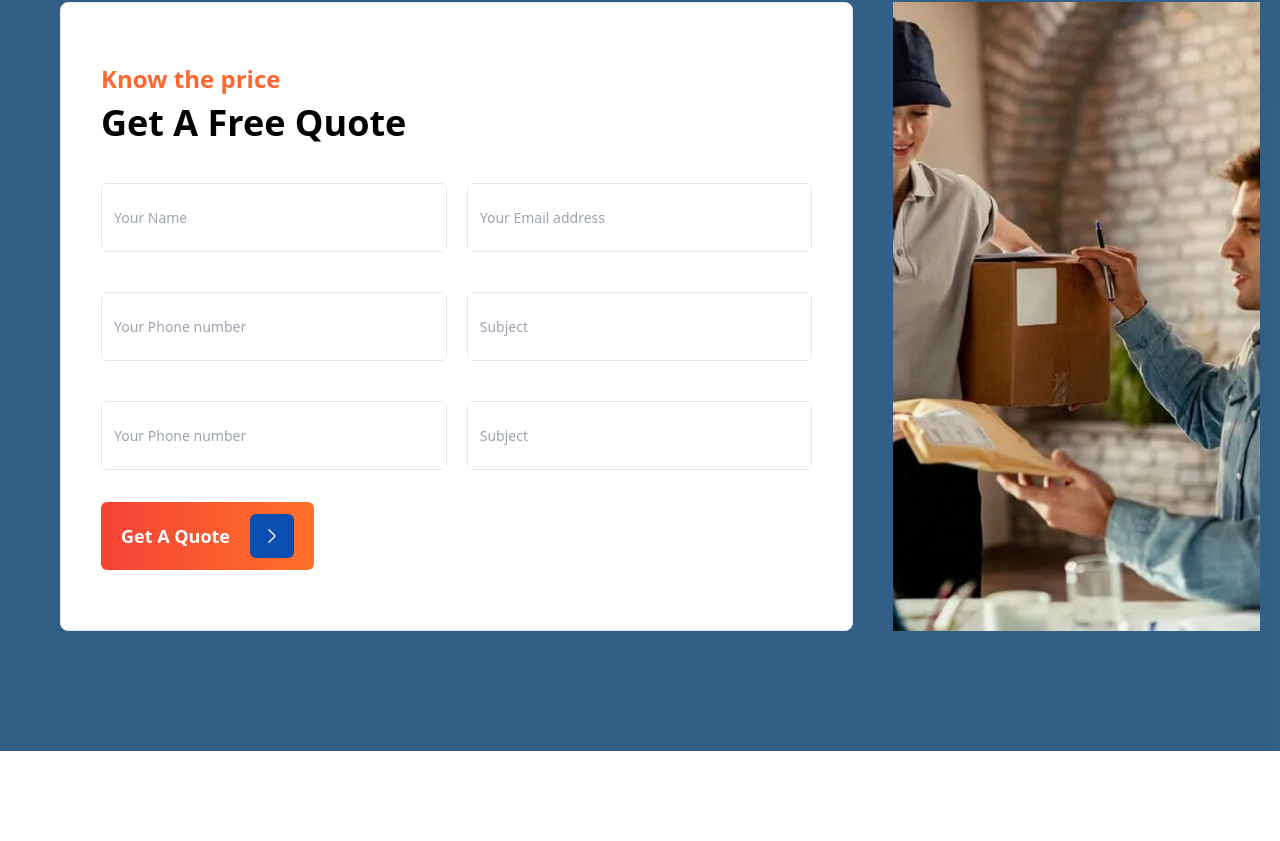
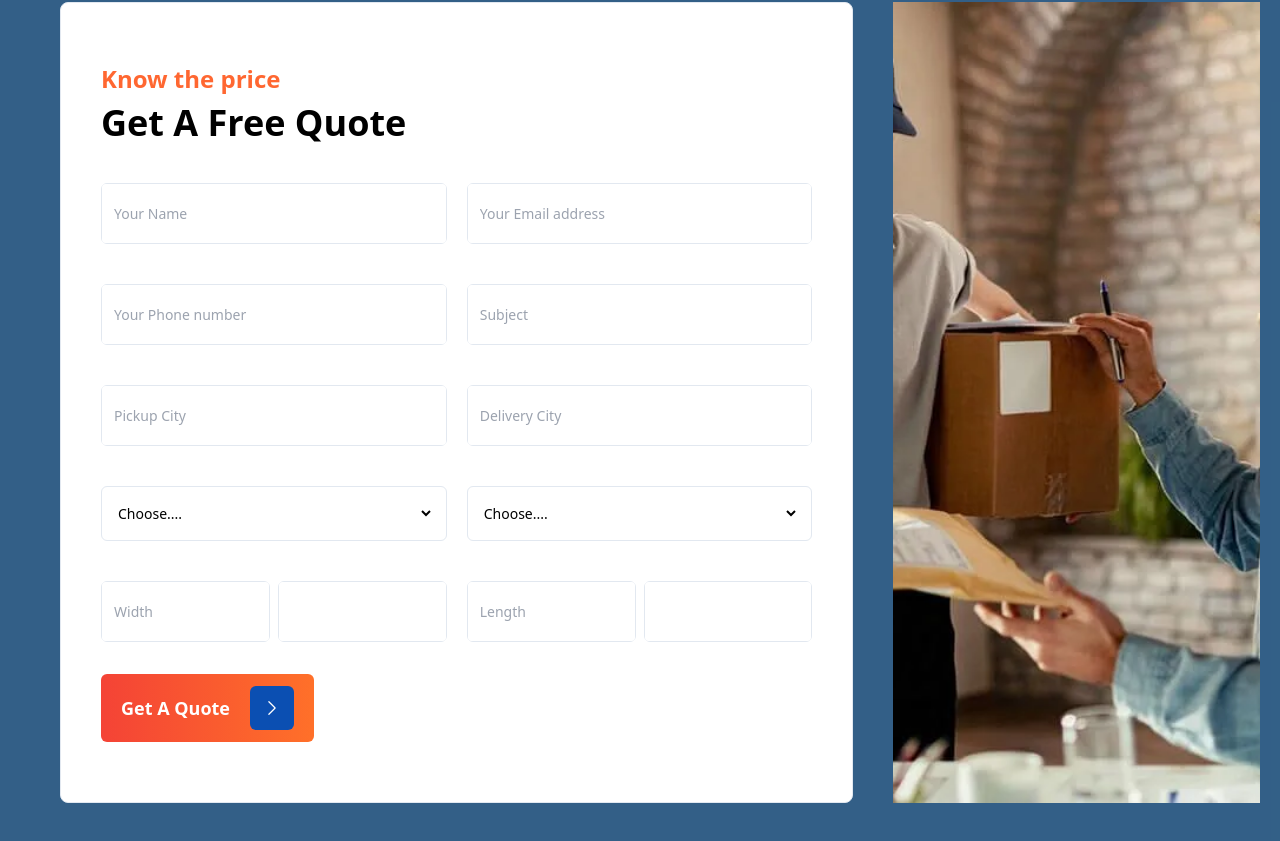
Before and after one commit to Hall-e3/thiotransportation, a React (Create React App) app: page /services in a window 1280 px wide. Shown: the part 3455-4296 px from the top of the page. Before the commit the page ends 4206 px from the top, so only its background shows below. Built offline with nearby package versions, Linux system fonts and the light colour scheme.

Commit message:
new changes

```diff
--- /dev/null
+++ b/src/components/CheckBox.jsx
@@ -0,0 +1,37 @@
+import React from "react";
+
+export default function CheckBox({
+  label,
+  name,
+  type,
+  value,
+  onChange,
+  checked,
+  left,
+  right,
+}) {
+  return (
+    <div className="flex space-x-4 items-center">
+      {left && (
+        <label className="ml-2 lg:text-[13px] 2xl:text-[14px] font-medium text-gray-900 dark:text-gray-300">
+          {label}
+        </label>
+      )}
+      <div className="flex items-center h-5">
+        <input
+          type={type}
+          value={value}
+          onChange={onChange}
+          name={name}
+          checked={checked}
+          className="w-4 h-4 border border-gray-300 rounded bg-gray-50 focus:ring-3 focus:ring-blue-300 dark:bg-gray-600 dark:border-gray-500 dark:focus:ring-blue-600 dark:ring-offset-gray-800 dark:focus:ring-offset-gray-800"
+        />
+      </div>
+      {right && (
+        <label className="ml-2 lg:text-[13px] 2xl:text-[14px] font-medium text-gray-900 dark:text-gray-300">
+          {label}
+        </label>
+      )}
+    </div>
+  );
+}
--- a/src/components/Input.jsx
+++ b/src/components/Input.jsx
@@ -31,7 +31,7 @@ export default function Input({
             name={name}
             value={value}
             onFocus={onFocus}
-            className={`h-full outline-none rounded text-gray-900 text-sm py-6 px-3 ${
+            className={`h-full outline-none rounded text-gray-900 text-sm py-5 px-3 ${
               icon ? "mr-4" : ""
             }  block w-full dark:bg-gray-600 dark:border-gray-500 dark:placeholder-gray-400 dark:text-white`}
             placeholder={placeholder}
--- a/src/components/SelectField.jsx
+++ b/src/components/SelectField.jsx
@@ -15,7 +15,7 @@ export default function SelectField({
   error,
 }) {
   return (
-    <div className={`flex flex-col justify-center`}>
+    <div className={`flex flex-col justify-center flex-1`}>
       <label className="block mb-2 lg:text-[13px] 2xl:text-[14px] font-medium text-gray-900 dark:text-white">
         {label}
       </label>
--- a/src/components/index.jsx
+++ b/src/components/index.jsx
@@ -5,4 +5,14 @@ import Input from "./Input";
 import TextArea from "./TextArea";
 import Footer from "./Footer";
 import SelectField from "./SelectField";
-export { Loader, Supensing, Button, Input, TextArea, Footer, SelectField };
+import CheckBox from "./CheckBox";
+export {
+  Loader,
+  Supensing,
+  Button,
+  Input,
+  TextArea,
+  Footer,
+  SelectField,
+  CheckBox,
+};
--- a/src/pages/Services.jsx
+++ b/src/pages/Services.jsx
@@ -1,7 +1,7 @@
 import React from "react";
 import Layout from "../layout";
 import { hardboard, service, transport } from "../constants";
-import { Button, Input } from "../components";
+import { Button, Input, SelectField } from "../components";
 import { CheckIcon, ChevronRightIcon } from "@heroicons/react/24/solid";
 import { cards, works } from "../data";
 
@@ -221,13 +221,40 @@ export default function Services() {
                   <Input placeholder="Subject" styles="border rounded-md" />
                 </div>
                 <div className="flex space-x-5">
+                  <Input placeholder="Pickup City" styles="border rounded-md" />
                   <Input
-                    placeholder="Your Phone number"
+                    placeholder="Delivery City"
                     styles="border rounded-md"
                   />
-                  <Input placeholder="Subject" styles="border rounded-md" />
                 </div>
-
+                <div className="flex space-x-5">
+                  <SelectField styles="border border-stroke bg-white rounded-md focus:border-blue-500 py-4 px-3">
+                    <option value="">Choose....</option>
+                    {["Freight type", "One", "Two", "Three"].map((c) => (
+                      <option key={c} value={c}>
+                        {c}
+                      </option>
+                    ))}
+                  </SelectField>
+                  <SelectField styles="border border-stroke bg-white rounded-md focus:border-blue-500 py-4 px-3">
+                    <option value="">Choose....</option>
+                    {["Incoterms", "One", "Two", "Three"].map((c) => (
+                      <option key={c} value={c}>
+                        {c}
+                      </option>
+                    ))}
+                  </SelectField>
+                </div>
+                <div className="flex space-x-5">
+                  <div className="flex items-center space-x-2">
+                    <Input placeholder="Width" styles="border rounded-md" />
+                    <Input type="number" styles="border rounded-md" />
+                  </div>
+                  <div className="flex items-center space-x-2">
+                    <Input placeholder="Length" styles="border rounded-md" />
+                    <Input type="number" styles="border rounded-md" />
+                  </div>
+                </div>
                 <Button
                   text="Get A Quote"
                   buttonStyle="w-[30%] bg-gradient-to-r text-white  from-red-500  to-primary_orange py-3 text-lg font-bold rounded-md"
```
